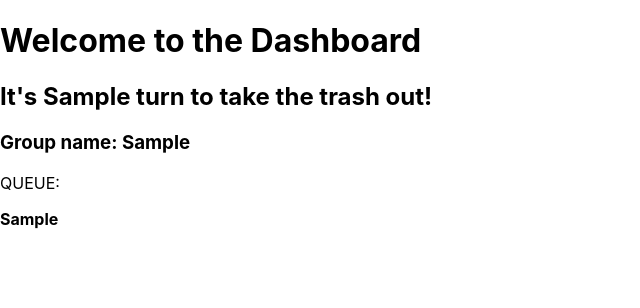
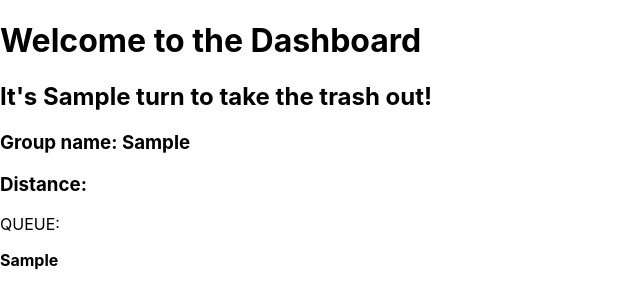
Before and after one commit to tmiyazumi/rIoTers, a React (Create React App) app in the folder app/: page / in a window 1280 px wide. Both pictures are taken after typing "Sample", "Sample" into the empty fields and a click on the button "confirm". Shown: the top 308 px of the page, without its empty margins (0-640 px from the left). Built offline with nearby package versions, Linux system fonts and the light colour scheme; no server answers; the database is empty.

Commit message:
Added distane

```diff
--- a/app/src/App.js
+++ b/app/src/App.js
@@ -1,18 +1,31 @@
 import "./App.css";
 import { useState, useEffect } from "react";
 import { db } from "./firebase";
-import { getDatabase, ref, child, get } from "firebase/database";
+import { getDatabase, ref, child, get, onValue } from "firebase/database";
 
 import Register from "./Register";
 
 function App() {
   const [roomData, setRoomData] = useState(null);
+  const [distance, setDistance] = useState(0);
+
   const getRoomData = (data) => {
     // This function will receive data from the child component
     setRoomData(data);
   };
 
   useEffect(() => {
+    const numberRef = ref(db, "test/int");
+
+    const unsubscribe = onValue(numberRef, (snapshot) => {
+      const data = snapshot.val();
+      setDistance(data);
+    });
+
+    // Clean up listener
+    return () => unsubscribe();
+
+
     // WORKING ON READING FROM
     // const dbRef = ref(getDatabase());
     // get(child(dbRef, `users/${userId}`))
@@ -56,6 +69,7 @@ function App() {
             It's {roomData.queue[roomData.index]} turn to take the trash out!
           </h2>
           <h3>Group name: {roomData.groupName}</h3>
+          <h3>Distance: {distance}</h3>
           <p>QUEUE:</p>
           {roomData.queue.map((name) => {
             if (roomData.queue[roomData.index] === name) {
```
